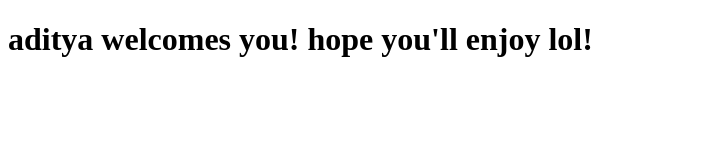
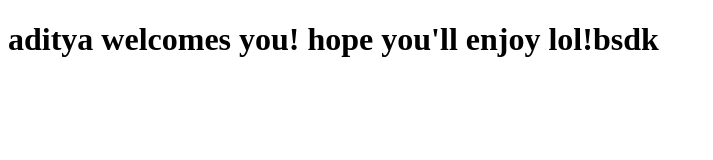
Before and after one commit to lelouchhokage/yes, a plain HTML site: page site2/indox.html in a window 1280 px wide. Shown: the whole page, without its empty margins (0-713 px from the left). Drawn offline with Linux system fonts and the light colour scheme.

```diff
--- a/site2/indox.html
+++ b/site2/indox.html
@@ -5,6 +5,6 @@
 	<title>hello and welcome!</title>
 </head>
 <body>
-<h1>aditya welcomes you! hope you'll enjoy lol!</h1>
+<h1>aditya welcomes you! hope you'll enjoy lol!bsdk</h1>
 </body>
 </html>
```
